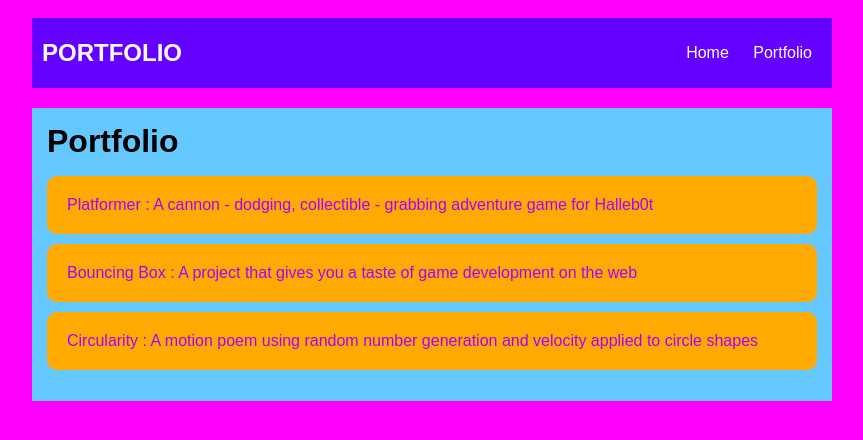
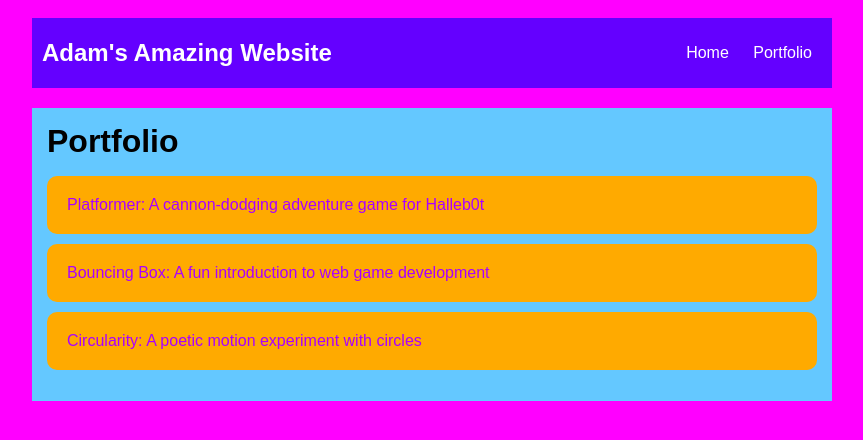
Before and after one commit to AdamGoodwin7519952/AdamGoodwin7519952.github.io, a plain HTML site: page portfolio.html in a window 1280 px wide. Shown: the whole page, without its empty margins (208-1071 px from the left). Drawn offline with Linux system fonts and the light colour scheme.

Commit message:
todo 1 complete

```diff
--- a/portfolio.html
+++ b/portfolio.html
@@ -1,29 +1,40 @@
-<!DOCTYPE HTML>
+<!DOCTYPE html>
 <html>
-    <head> <title>Portfolio</title>
-      <link rel="stylesheet" href="style.css">
+  <head>
+     <title>Adam's Computer Science Website</title>
+     <link rel="stylesheet" href="style.css" />
   </head>
 
+
   <body>
+    <!-- All content goes here -->
     <div id="all-contents">
        <nav>
-          <h1>PORTFOLIO</h1>
+        <h1>Adam's Amazing Website</h1>
           <ul id="nav-ul">
             <li class="nav-li">
-               <a class="nav-a" href="index.html">Home</a>
+  <a href="index.html">Home</a>
 </li>
 <li class="nav-li">
-               <a class="nav-a" href="portfolio.html">Portfolio</a>
+  <a href="portfolio.html">Portfolio</a>
 </li>
 </ul>
   </nav>
+
+
   <main>
   <div class="content">
     <h1>Portfolio</h1>
     <ul id="portfolio">
-              <li><a href="projects/platformer/">Platformer : A cannon - dodging, collectible - grabbing adventure game for Halleb0t</a></li>
-              <li><a href="projects/bouncing-box/">Bouncing Box : A project that gives you a taste of game development on the web </a></li>
-              <li><a href="projects/circularity/">Circularity : A motion poem using random number generation and velocity applied to circle shapes</a></li>
+<li>
+  <a href="fsd-projects/platformer/">Platformer: A cannon-dodging adventure game for Halleb0t</a>
+</li>
+<li>
+  <a href="fsd-projects/bouncing-box/">Bouncing Box: A fun introduction to web game development</a>
+</li>
+<li>
+  <a href="fsd-projects/circularity/">Circularity: A poetic motion experiment with circles</a>
+</li>
     </ul>
   </div>
   </main>
```
Lines whose indentation alone changed are shown as unchanged.
